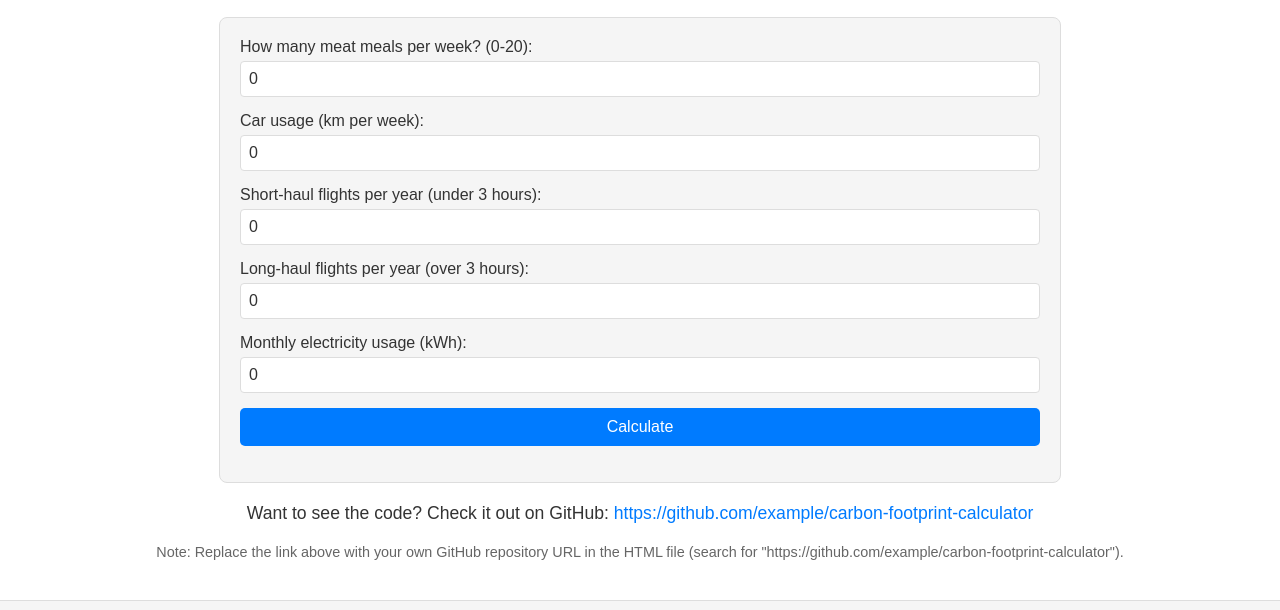
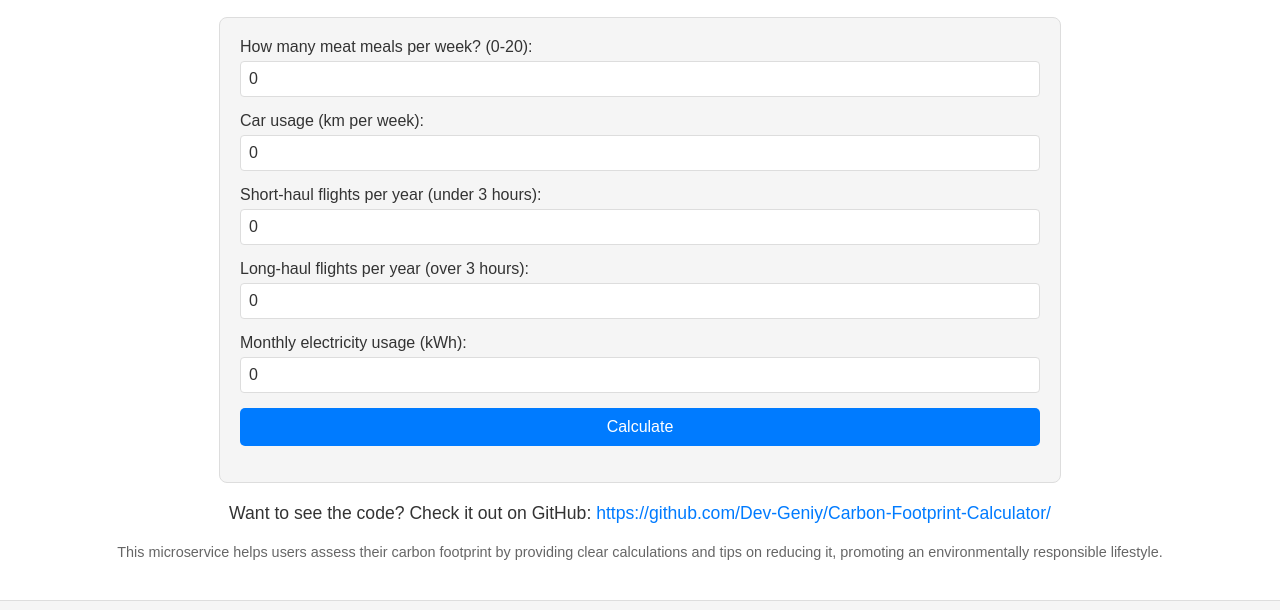
Before and after one commit to Dev-Geniy/Carbon-Footprint-Calculator, a plain HTML site: page index.html in a window 1280 px wide. Shown: the part 150-760 px from the top of the page. Drawn offline with nearby package versions, Linux system fonts and the light colour scheme.

Commit message:
Update index.html

```diff
--- a/index.html
+++ b/index.html
@@ -52,8 +52,8 @@
             </div>
         </div>
 
-        <p>Want to see the code? Check it out on GitHub: <a href="https://github.com/example/carbon-footprint-calculator" target="_blank">https://github.com/example/carbon-footprint-calculator</a></p>
-        <p class="note">Note: Replace the link above with your own GitHub repository URL in the HTML file (search for "https://github.com/example/carbon-footprint-calculator").</p>
+        <p>Want to see the code? Check it out on GitHub: <a href="https://github.com/Dev-Geniy/Carbon-Footprint-Calculator/" target="_blank">https://github.com/Dev-Geniy/Carbon-Footprint-Calculator/</a></p>
+        <p class="note">This microservice helps users assess their carbon footprint by providing clear calculations and tips on reducing it, promoting an environmentally responsible lifestyle.</p>
     </main>
 
     <footer class="footer">
```
